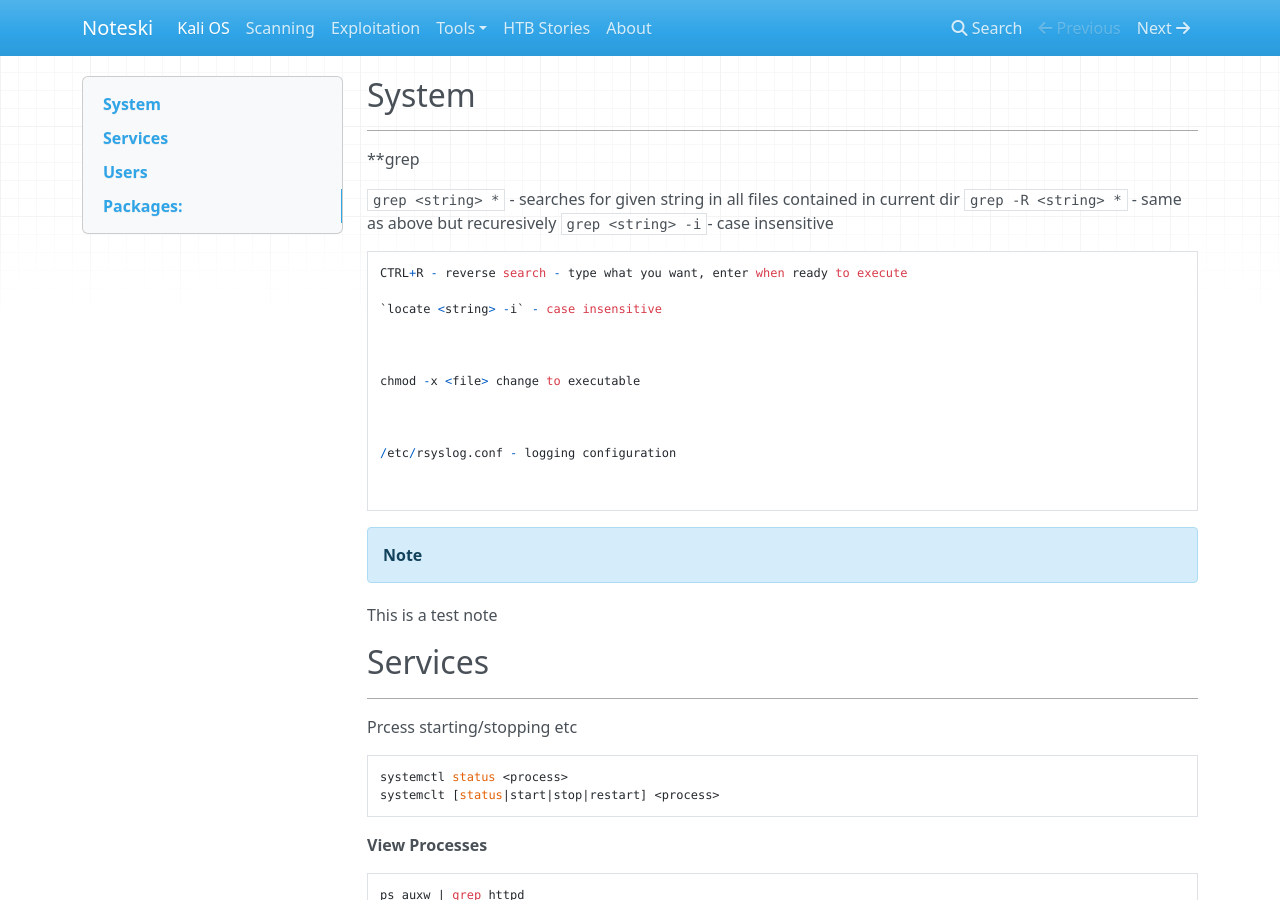
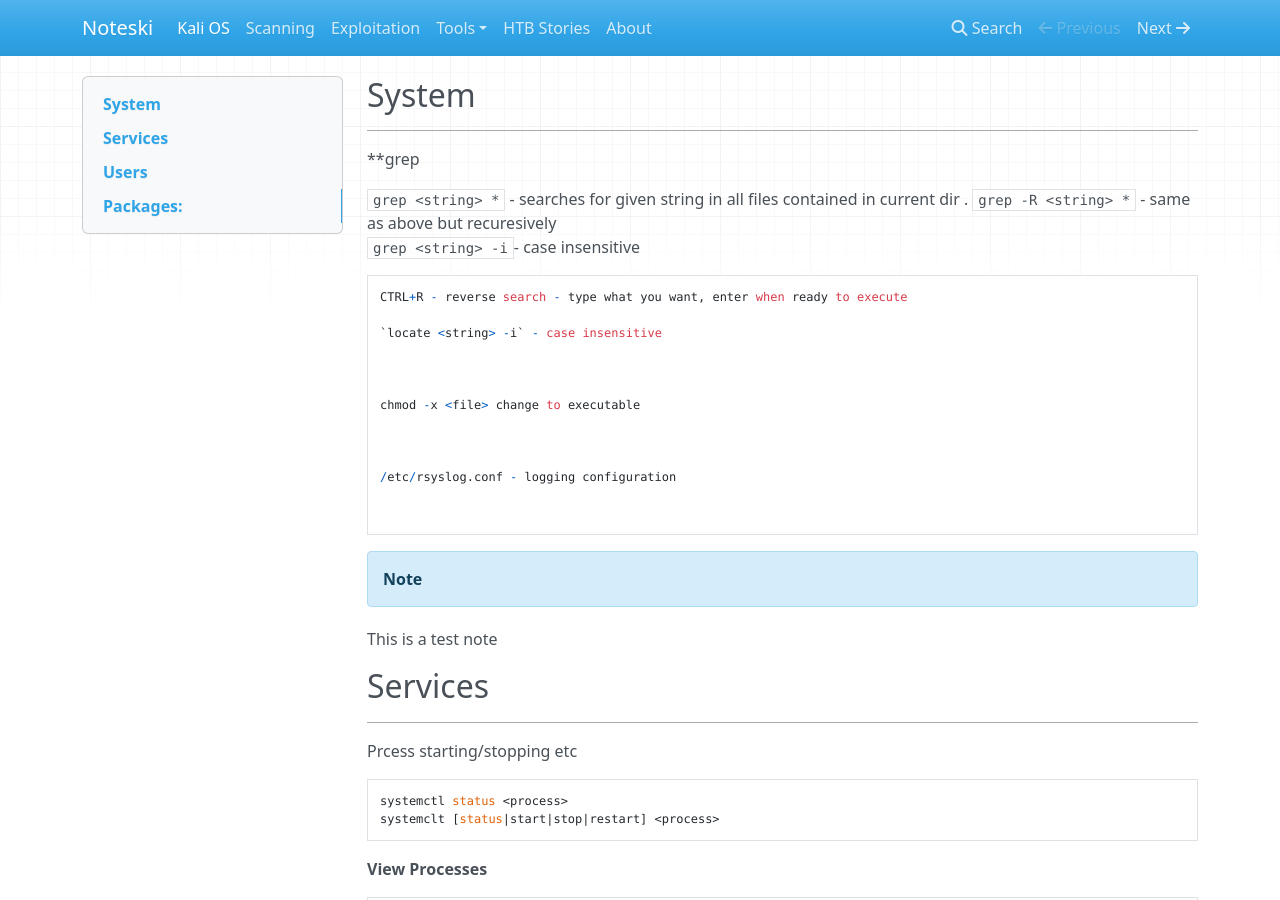
Before and after one commit to veedar/docs, an MkDocs documentation site: the page built from docs/kalios.md, in a window 1280 px wide and 900 px high. Built offline with MkDocs 1.6.1, drawn with Linux system fonts in a browser that asks for light colours; nearby versions of some CDN libraries.

```diff
--- a/docs/kalios.md
+++ b/docs/kalios.md
@@ -3,7 +3,7 @@
 
 **grep
 
-`grep <string> * ` - searches for given string in all files contained in current dir
+`grep <string> * ` - searches for given string in all files contained in current dir .
 `grep -R <string> * ` - same as above but recuresively
 `grep <string> -i `- case insensitive
 
```
